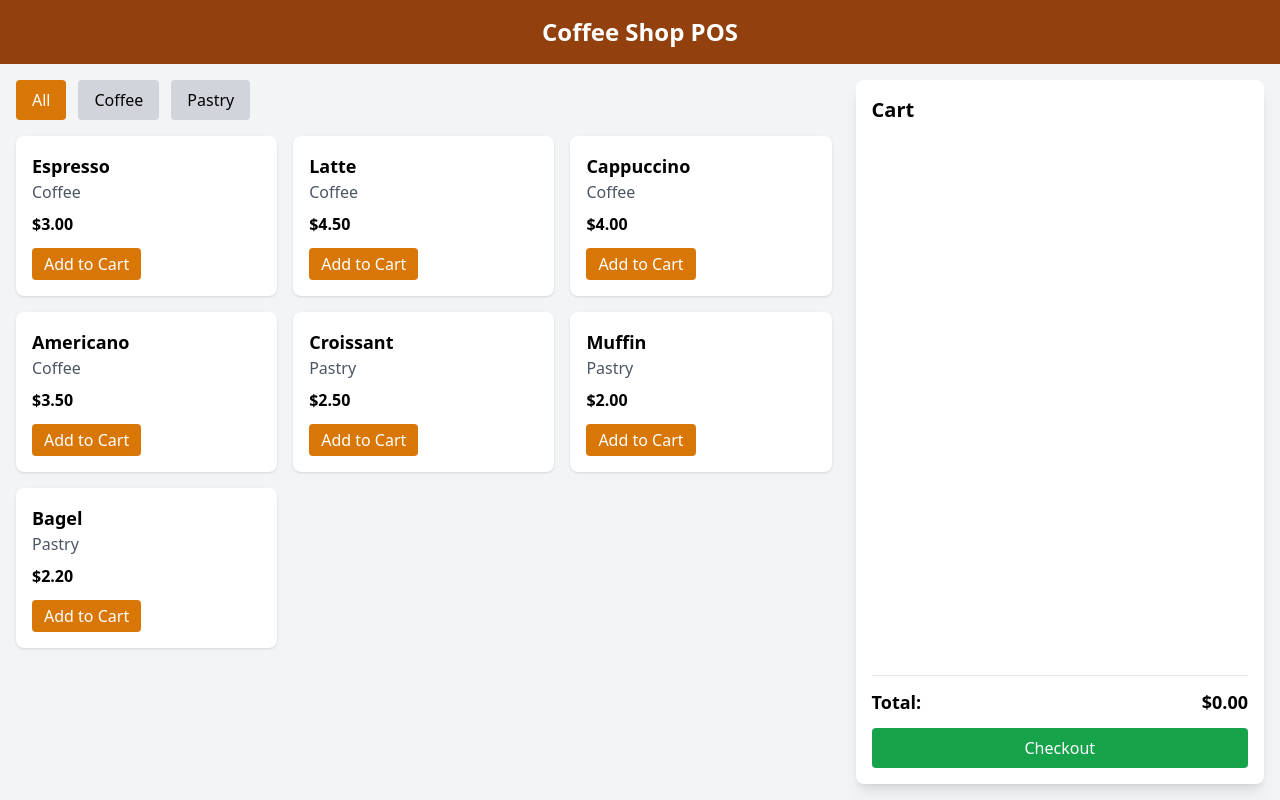
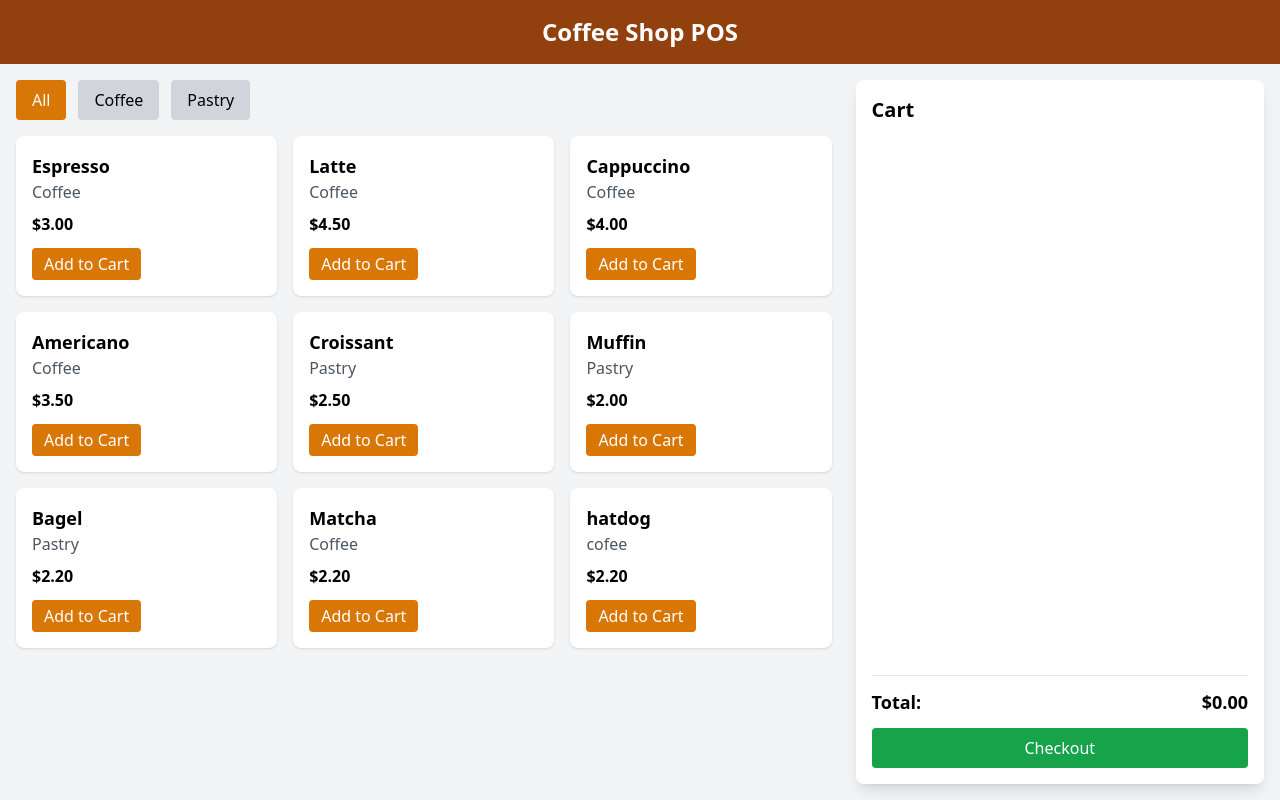
Before and after one commit to tin-tin113/For_Testing, a plain HTML site: page index.html in a window 1280 px wide. Drawn offline with nearby package versions, Linux system fonts and the light colour scheme.

Commit message:
add products

```diff
--- a/index.html
+++ b/index.html
@@ -50,7 +50,9 @@
       { id: 4, name: "Americano", price: 3.50, category: "Coffee" },
       { id: 5, name: "Croissant", price: 2.50, category: "Pastry" },
       { id: 6, name: "Muffin", price: 2.00, category: "Pastry" },
-      { id: 7, name: "Bagel", price: 2.20, category: "Pastry" }
+      { id: 7, name: "Bagel", price: 2.20, category: "Pastry" },
+      { id: 8, name: "Matcha", price: 2.20, category: "Coffee" },
+      { id: 9, name: "hatdog", price: 2.20, category: "cofee" }
     ];
 
     let currentCategory = "All";
```
